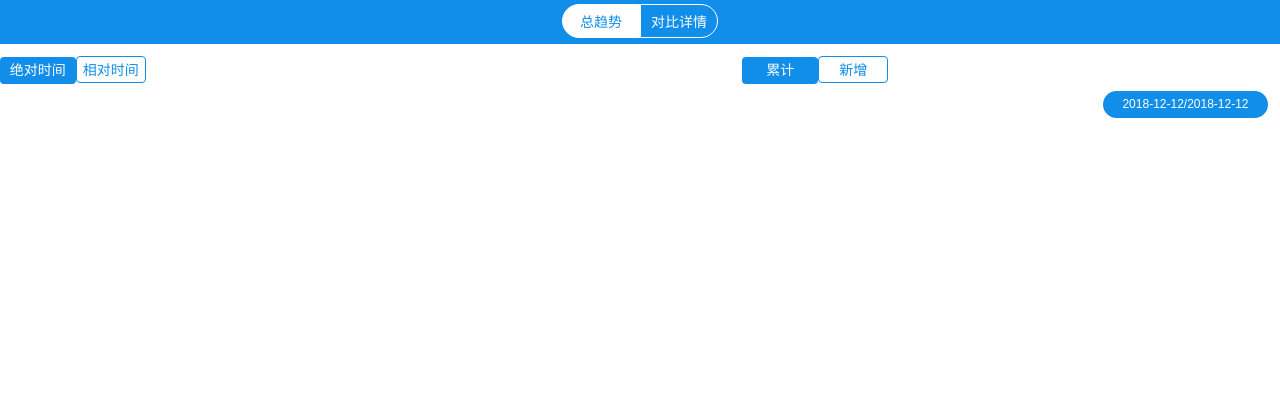
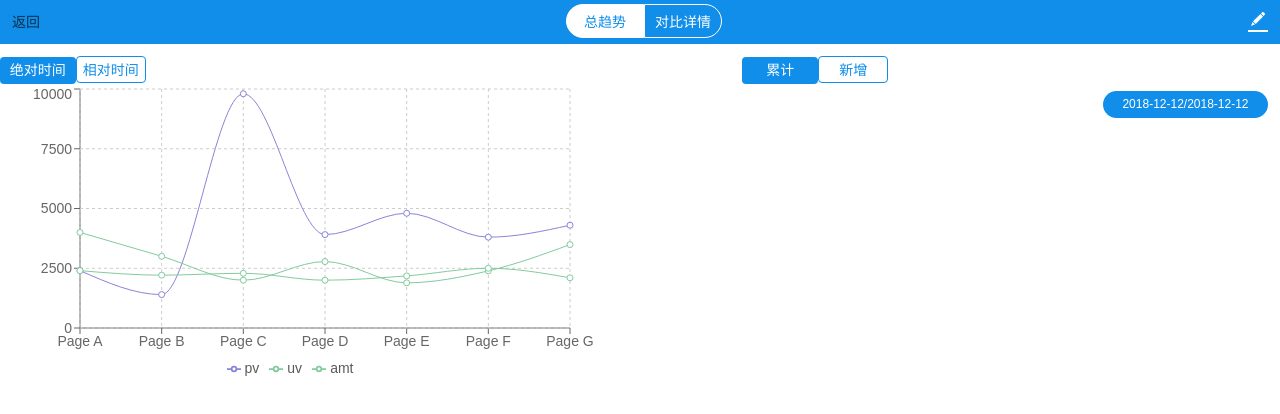
Before and after one commit to jobn123/chater03, a React app: page /comparedetail/1 in a window 1280 px wide. Shown: the top 414 px of the page. Built offline with nearby package versions, Linux system fonts and the light colour scheme.

Commit message:
prefect compare

```diff
--- a/src/App.js
+++ b/src/App.js
@@ -27,7 +27,7 @@ class App extends React.Component{
           <Route path='/register' component={Register}/>
           <Route path='/group' component={Group}/>
           <Route path='/groupcompare/:id' component={CompareGroupList}/>
-          <Route path='/comparedetail' component={CompareDetail} />
+          <Route path='/comparedetail/:id' component={CompareDetail} />
           <Route exac path="/home/:id" component={Home}/>
           {/* <Route component={Dashboard}/> */}
           <Route exac path='/xxx' component={tabExample}/>
--- a/src/pages/home/compareDetail.js
+++ b/src/pages/home/compareDetail.js
@@ -1,5 +1,17 @@
 import React from 'react'
+import {LineChart, Line, XAxis, YAxis, CartesianGrid, Tooltip, Legend} from 'recharts';
+
 import './comparedetail.css'
+
+const data = [
+  {name: 'Page A', uv: 4000, pv: 2400, amt: 2400},
+  {name: 'Page B', uv: 3000, pv: 1398, amt: 2210},
+  {name: 'Page C', uv: 2000, pv: 9800, amt: 2290},
+  {name: 'Page D', uv: 2780, pv: 3908, amt: 2000},
+  {name: 'Page E', uv: 1890, pv: 4800, amt: 2181},
+  {name: 'Page F', uv: 2390, pv: 3800, amt: 2500},
+  {name: 'Page G', uv: 3490, pv: 4300, amt: 2100},
+]
 
 class CompareDetail extends React.Component{
   constructor(props) {
@@ -11,8 +23,18 @@ class CompareDetail extends React.Component{
       segIndex: 0
     }
   }
+  backHome() {
+    let u = JSON.parse(localStorage.getItem('user'))
+    this.props.history.push(`/home/{u.id}`)
+  }
   edit() {
     console.log('-----edit------')
+    this.setState({
+      editFlag: !this.state.editFlag
+    })
+  }
+  showEdit() {
+    debugger
     this.setState({
       editFlag: !this.state.editFlag
     })
@@ -31,13 +53,22 @@ class CompareDetail extends React.Component{
   }
   render(){
     let { editFlag, segZero, segIndex } = this.state
+    if (editFlag) {
+      return (
+        <div className="comparedetail-header">
+          <span className="detail-back" ononClick={()=>{this.showEdit()}}>返回</span>
+          <span className="">编辑总趋势观测指标</span>
+          <span className="" onClick={()=>{this.showEdit()}}>保存</span>
+        </div>
+      )
+    }
     return (
       <div className="comparedetail">
         <div className="comparedetail-header">
-          <span className="detail-back"></span>
+          <span className="detail-back" ononClick={()=>{this.showEdit()}}>返回</span>
           <span className="detail-trend">总趋势</span>
           <span className="detail-compare">对比详情</span>
-          <span className="detail-edit"></span>
+          <span className="detail-edit" onClick={()=>{this.showEdit()}}></span>
         </div>
 
         <div className="com-sub_header">
@@ -51,6 +82,18 @@ class CompareDetail extends React.Component{
           </div>
 
           <div className="compare-date">2018-12-12/2018-12-12</div>
+
+          <LineChart width={600} height={300} data={data}
+                margin={{top: 5, right: 30, left: 20, bottom: 5}}>
+          <XAxis dataKey="name"/>
+          <YAxis/>
+          <CartesianGrid strokeDasharray="3 3"/>
+          <Tooltip/>
+          <Legend />
+          <Line type="monotone" dataKey="pv" stroke="#8884d8" activeDot={{r: 8}}/>
+          <Line type="monotone" dataKey="uv" stroke="#82ca9d" />
+          <Line type="monotone" dataKey="amt" stroke="#82cc9d" />
+          </LineChart>
         </div>
       </div>
     )
--- a/src/pages/home/compareGroupList.js
+++ b/src/pages/home/compareGroupList.js
@@ -212,6 +212,7 @@ class CompareGroupList extends React.Component{
     this.setState({
       groupList: arr
     }, ()=>{
+      if (this.refs[str] === undefined) return
       let str = `group-add_${item.index}`
       this.refs[str].className = "group-add_gray"
     })
--- a/src/pages/home/comparedetail.css
+++ b/src/pages/home/comparedetail.css
@@ -46,3 +46,18 @@
 .com-sub_header {
   margin-top: 12px;
 }
+.detail-back {
+  float: left;
+  margin-top: 12px;
+  margin-left: 12px;
+}
+.detail-edit {
+  width: 20px;
+  height: 20px;
+  background: url('../../assets/edit.png');
+  background-size: 100% 100%;
+  display: inline-block;
+  float: right;
+  margin-right: 12px;
+  margin-top: 12px;
+}
--- a/src/pages/home/index.js
+++ b/src/pages/home/index.js
@@ -81,7 +81,9 @@ class Home extends React.Component{
     let u = JSON.parse(localStorage.getItem('user'))
     let id  = this.props.match.params.id || u.id
     if (listHomeContent) {
-      return(<ListContent uid={id} goCompareGroup={this.goCompareGroup.bind(this)}/>)
+      return(<ListContent uid={id}
+        goCompoareDetail={this.goCompoareDetail.bind(this)}
+        goCompareGroup={this.goCompareGroup.bind(this)}/>)
     }
     if (searchResults.length === 0) {
       return (<div>
@@ -104,7 +106,9 @@ class Home extends React.Component{
   goCompareGroup(id) {
     this.props.history.push(`/groupcompare/${id}`)
   }
-
+  goCompoareDetail(id) {
+    this.props.history.push(`/comparedetail/${id}`)
+  }
   closewin(str) {
     this.setState({
       showItem1: !this.state.showItem1
--- a/src/pages/home/listContent.js
+++ b/src/pages/home/listContent.js
@@ -22,6 +22,9 @@ class ListContent extends React.Component{
     this.props.goCompareGroup(id)
   }
 
+  goCompoareDetail(id) {
+    this.props.goCompoareDetail(id)
+  }
   renderLists() {
     let { lists } = this.state
 
@@ -37,7 +40,7 @@ class ListContent extends React.Component{
             }}>点击可编辑</div>
           </div>
 
-          <div ref="wanted-body" className="list-content_right" onClick={()=>{}}>
+          <div ref="wanted-body" className="list-content_right" onClick={()=>{this.goCompoareDetail(lists[i].id)}}>
             <div className="wanted-item_t"><span>观测指标</span><span>当前值</span><span>日环比</span><span>组排名</span></div>
             <div className="wanted-item"><span className="st1">猫眼想看</span><span>122</span><span>12</span><span>12</span></div>
             <div className="wanted-item"><span className="st2">百度指数</span><span>12</span><span>12</span><span>12</span></div>
```
